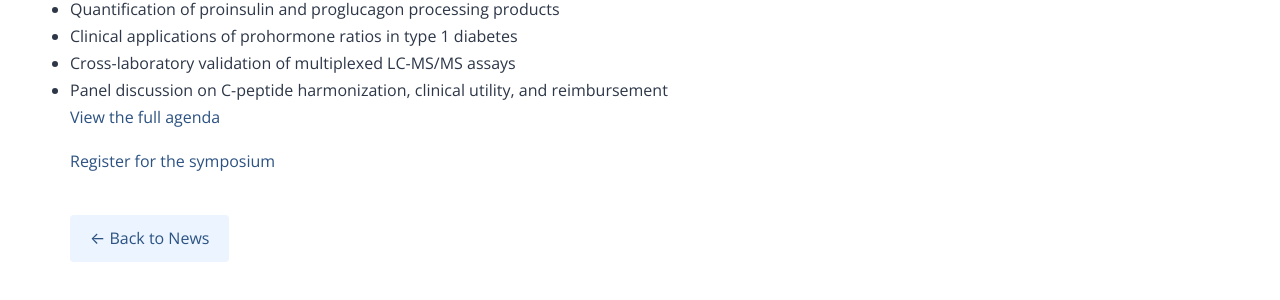
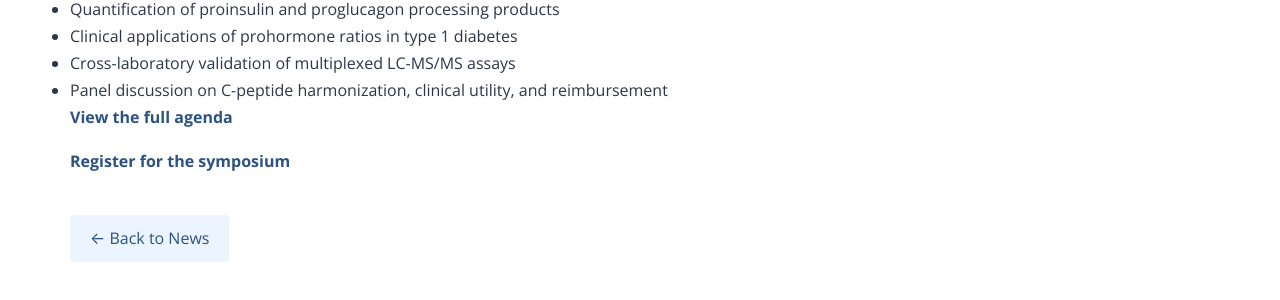
Before and after one commit to uw-maccosslab/tamador.org, a Jekyll site: the page built from _posts/2026-02-11-2026-spring-symposium.md, in a window 1280 px wide. Shown: the part 619-919 px from the top of the page. Built offline with Jekyll 4.4.1, drawn with Linux system fonts in a browser that asks for light colours.

```diff
--- a/_posts/2026-02-11-2026-spring-symposium.md
+++ b/_posts/2026-02-11-2026-spring-symposium.md
@@ -19,6 +19,6 @@ Topics include:
 - Cross-laboratory validation of multiplexed LC-MS/MS assays
 - Panel discussion on C-peptide harmonization, clinical utility, and reimbursement
 
-[View the full agenda](/spring-2026-symposium/)
+**[View the full agenda](/spring-2026-symposium/)**
 
-[Register for the symposium](https://diabetesmetabseminars.com/)
+**[Register for the symposium](https://diabetesmetabseminars.com/)**
```
Also changed, not shown: 1 other file.
